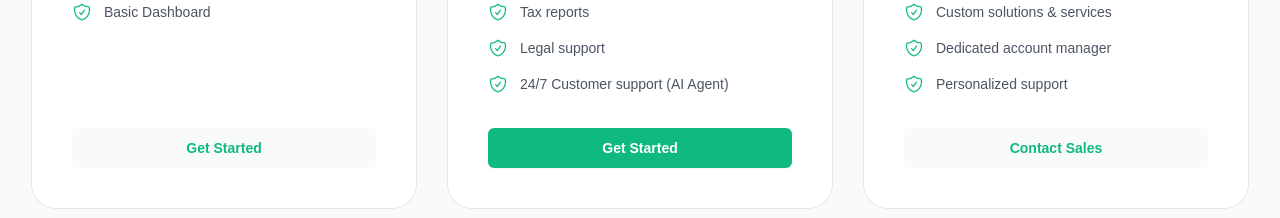
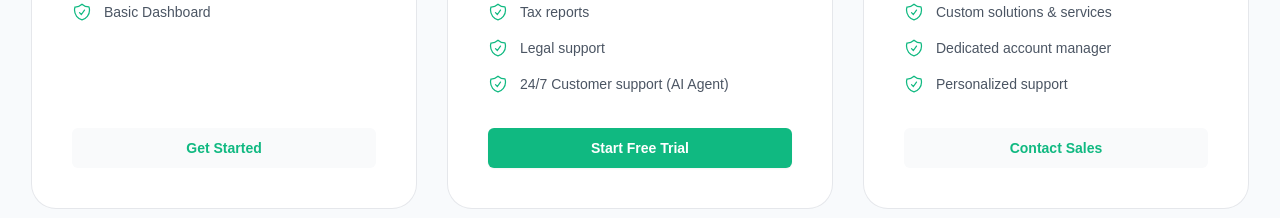
Before and after one commit to rahman0v/reenter, a React (Vite) app in the folder frontend/: page /company in a window 1280 px wide. Shown: the part 4860-5078 px from the top of the page. Built offline with nearby package versions, Linux system fonts and the light colour scheme.

Commit message:
update: change Premium plan button to 'Start Free Trial'

```diff
--- a/frontend/src/pages/Company.tsx
+++ b/frontend/src/pages/Company.tsx
@@ -480,7 +480,7 @@ export default function Company() {
                       ? 'bg-primary text-white shadow-sm hover:bg-primary-600 focus-visible:outline-primary'
                       : 'bg-gray-50 text-primary hover:bg-gray-100'}`}
                 >
-                  {plan.name === 'Enterprise' ? 'Contact Sales' : 'Get Started'}
+                  {plan.name === 'Enterprise' ? 'Contact Sales' : plan.name === 'Premium' ? 'Start Free Trial' : 'Get Started'}
                 </Link>
               </motion.div>
             ))}
```
